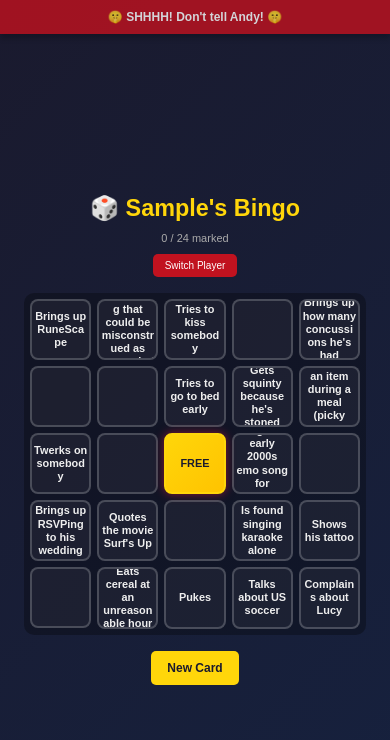
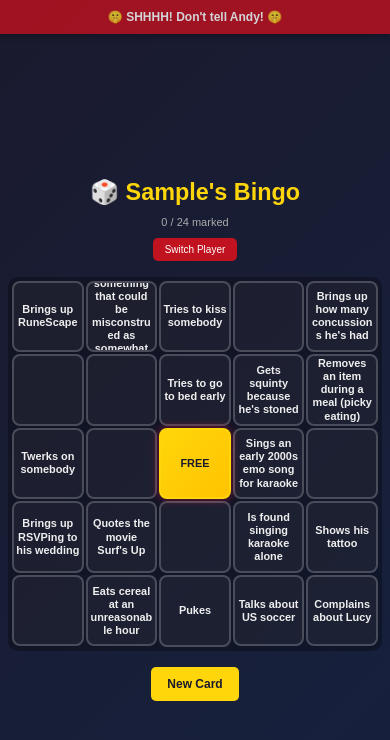
Before and after one commit to larchey/bachelor-bingo, a React (Vite) app: page / in a window 390 px wide. Both pictures are taken after typing "Sample" into the empty fields and a click on the button "Play". Shown: the top 740 px of the page. Built offline with nearby package versions, Linux system fonts and the light colour scheme.

Commit message:
Minimize padding — maximal grid on mobile
- Grid gap: 2px (was clamp)
- Grid padding: 4px (was clamp)
- Container padding: 4px (was 8px)
- Grid width: 100% with 600px max (was 100% - 16px)

Maximizes usable grid space on mobile screens.

```diff
--- a/src/index.css
+++ b/src/index.css
@@ -175,12 +175,12 @@ body {
 .bingo-grid {
   display: grid;
   grid-template-columns: repeat(5, 1fr);
-  gap: clamp(3px, 1.5vw, 10px);
+  gap: 2px;
   background: rgba(0, 0, 0, 0.3);
-  padding: clamp(6px, 1.5vw, 12px);
+  padding: 4px;
   border-radius: 10px;
   margin: 0 auto;
-  width: min(100% - 16px, 600px);
+  width: min(100%, 600px);
   aspect-ratio: 1;
 }
 
@@ -249,12 +249,12 @@ body {
 
 @media (max-width: 600px) {
   .container {
-    padding: 8px;
+    padding: 4px;
   }
 
   .bingo-container {
     width: 100%;
-    padding: 0 8px;
+    padding: 0 4px;
     box-sizing: border-box;
   }
 
```
